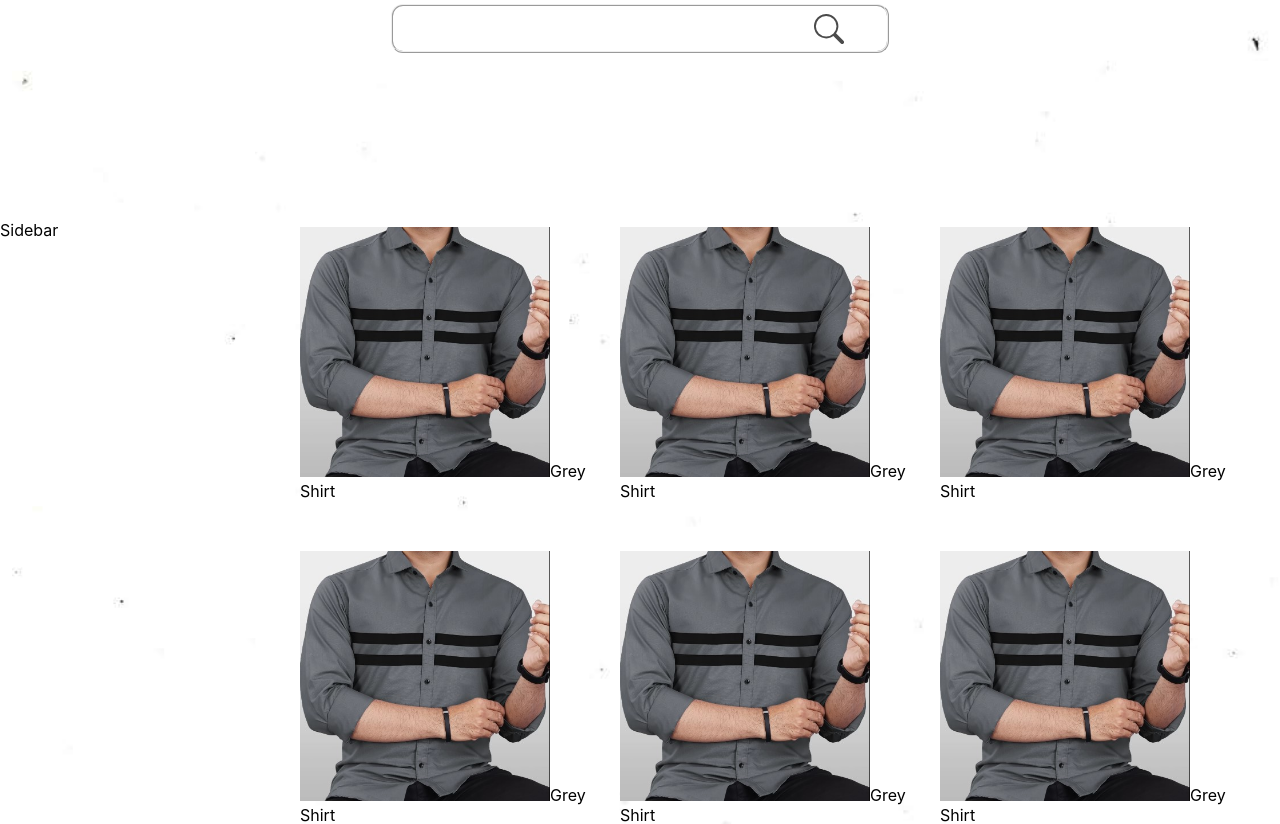
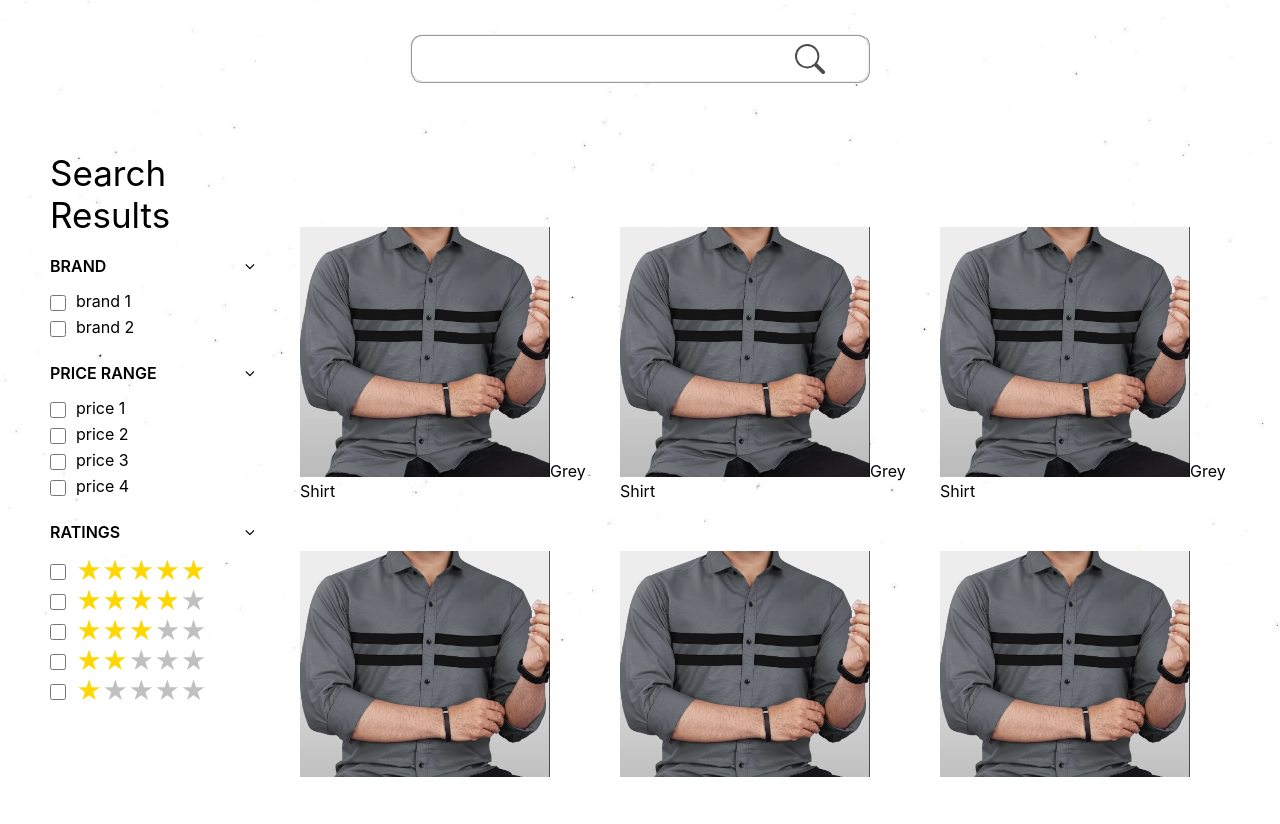
Before and after one commit to abhishaake/OnlineStore_React, a React (Create React App) app: page /products in a window 1280 px wide. Shown: the top 824 px of the page. After the commit the page ends 800 px from the top, so only its background shows below. Built offline with nearby package versions, Linux system fonts and the light colour scheme.

Commit message:
Sidebar contents

```diff
--- a/public/index.html
+++ b/public/index.html
@@ -12,6 +12,8 @@
     <link rel="apple-touch-icon" href="%PUBLIC_URL%/logo192.png" />
 
     <link rel="manifest" href="%PUBLIC_URL%/manifest.json" />
+    <link rel="stylesheet"
+          href="https://cdnjs.cloudflare.com/ajax/libs/font-awesome/4.7.0/css/font-awesome.min.css">
     <title>Store</title>
   </head>
   <body>
--- a/src/Components/Home/Home.tsx
+++ b/src/Components/Home/Home.tsx
@@ -19,6 +19,7 @@ function Home() {
           <input
             onClick={() => setShowSuggestionBox(true)}
             value={searchText}
+            onChange={(e)=>setSearchText(e.currentTarget.value)}
             className="search-Box__input"
           ></input>
           <Link to="/products">
--- a/src/Components/Products/products.scss
+++ b/src/Components/Products/products.scss
@@ -6,6 +6,8 @@
 }
 
 .product-search-Box{
+  position: relative;
+  top: 30px;
     text-align: center;
     margin-bottom: 10px;
     flex-direction: column;
@@ -15,7 +17,7 @@
     display: block;
 
     &__input{
-        width: 37%;
+        width: 34%;
         height: 25px;
         border-radius: 12px;
         border-color: black;
@@ -53,6 +55,8 @@
     background-color: white;
 }
 .main {
+    height: 70vh;
+    overflow-y: scroll;
     margin-left: 250px; /* Same width as the sidebar */
     padding: 20px;
     top: 120px;
--- a/src/Components/SideBar/SideBar.tsx
+++ b/src/Components/SideBar/SideBar.tsx
@@ -1,13 +1,62 @@
+import { useState } from "react";
 import "./sideBar.scss";
 
-function SideBar(){
-    return (
-      <>
-        <div className="sidebar">
-          Sidebar
+function SideBar() {
+
+  const arrowAngleDown:string = 'fa fa-angle-down';
+  const arrowAngleUp:string = 'fa fa-angle-up';
+
+  const [arrowClass, setArrowClass] = useState({
+    brand: true,
+    price: true,
+    rating: true
+  });
+
+  function arrowChangeHandler(entity:string){
+    if(entity==='brand'){
+      setArrowClass({...arrowClass, brand: !arrowClass.brand});
+    }else if(entity==='price'){
+      setArrowClass({...arrowClass, price: !arrowClass.price});
+    }
+    else{
+      setArrowClass({...arrowClass, rating: !arrowClass.rating});
+    }
+  }
+
+  return (
+    <>
+      <div className="sidebar">
+        <div id="heading" className="sidebar__main-heading">Search Results</div>
+        <div id="brand" className="sidebar__menu">
+          <div id="sidebar-heading" className="sidebar__heading"> BRAND <span className="sidebar__arrow" onClick={()=>arrowChangeHandler('brand')}><i className={arrowClass.brand?arrowAngleDown:arrowAngleUp}></i></span></div>
+          {arrowClass.brand && <div id="brandlist" className="sidebar__list">
+            <div><input className="sidebar__input" type="checkbox"/>brand 1</div>
+
+            <div><input className="sidebar__input" type="checkbox"/>brand 2</div>
+          </div>}
         </div>
-      </>
-    );
+        <div id="price" className="sidebar__menu">
+          <div id="sidebar-heading" className="sidebar__heading"> PRICE RANGE <span className="sidebar__arrow" onClick={()=>arrowChangeHandler('price')}><i className={arrowClass.price?arrowAngleDown:arrowAngleUp}></i></span></div>
+          {arrowClass.price && <div id="pricelist" className="sidebar__list">
+            <div><input className="sidebar__input" type="checkbox"/>price 1</div>
+            <div><input className="sidebar__input" type="checkbox"/>price 2</div>
+            <div><input className="sidebar__input" type="checkbox"/>price 3</div>
+            <div><input className="sidebar__input" type="checkbox"/>price 4</div>
+          </div>}
+        </div>
+        <div id="rating" className="sidebar__menu">
+          <div id="sidebar-heading" className="sidebar__heading"> RATINGS <span className="sidebar__arrow" onClick={()=>arrowChangeHandler('rating')}><i className={arrowClass.rating?arrowAngleDown:arrowAngleUp}></i></span></div>
+          {arrowClass.rating &&  <div id="ratinglist" className="sidebar__list">
+            <div><input className="sidebar__input" type="checkbox"/><span className="sidebar__goldstar">&#9733;&#9733;&#9733;&#9733;&#9733;</span></div>
+            <div><input className="sidebar__input" type="checkbox"/><span className="sidebar__goldstar">&#9733;&#9733;&#9733;&#9733;</span><span className="sidebar__silverstar">&#9733;</span></div>
+            <div><input className="sidebar__input" type="checkbox"/><span className="sidebar__goldstar">&#9733;&#9733;&#9733;</span><span className="sidebar__silverstar">&#9733;&#9733;</span></div>
+            <div><input className="sidebar__input" type="checkbox"/><span className="sidebar__goldstar">&#9733;&#9733;</span><span className="sidebar__silverstar">&#9733;&#9733;&#9733;</span></div>
+            <div><input className="sidebar__input" type="checkbox"/><span className="sidebar__goldstar">&#9733;</span><span className="sidebar__silverstar">&#9733;&#9733;&#9733;&#9733;</span></div>
+          </div>}
+        </div>
+      </div>
+    </>
+  );
 }
 
 export default SideBar;
--- a/src/Components/SideBar/sideBar.scss
+++ b/src/Components/SideBar/sideBar.scss
@@ -6,8 +6,58 @@
     height: 100%;
     width: 250px;
     position: fixed;
-    top: 200px;
+    top: 132px;
     left: 0;
     padding-top: 20px;
     transition: 0.3s;
+    padding-left: 25px;
+
+    &__main-heading{
+      padding-left: 25px;
+      font-size: 35px;
+    }
+
+    &__menu{
+      width: 100%;
+      height: auto;
+      margin: 20px 0;
+    }
+
+    &__input{
+      width: 16px;
+      height: 16px;
+      top: 4px;
+      position: relative;
+      margin: 5px 10px 5px 0;
+    }
+
+    &__heading{
+      padding-left: 25px;
+      font-weight: 600;
+    }
+
+    &__arrow{
+      float: right;
+      margin-right: 20px;
+    }
+    &__arrow:hover{
+      cursor: pointer;
+    }
+
+    &__list{
+      padding: 10px 0 5px 25px;
+    }
+
+    &__goldstar{
+      font-size: 25px;
+      position: relative;
+      top: 4px;
+      color: gold;
+    }
+    &__silverstar{
+      font-size: 25px;
+      position: relative;
+      top: 4px;
+      color: silver;
+    }
   }
```
